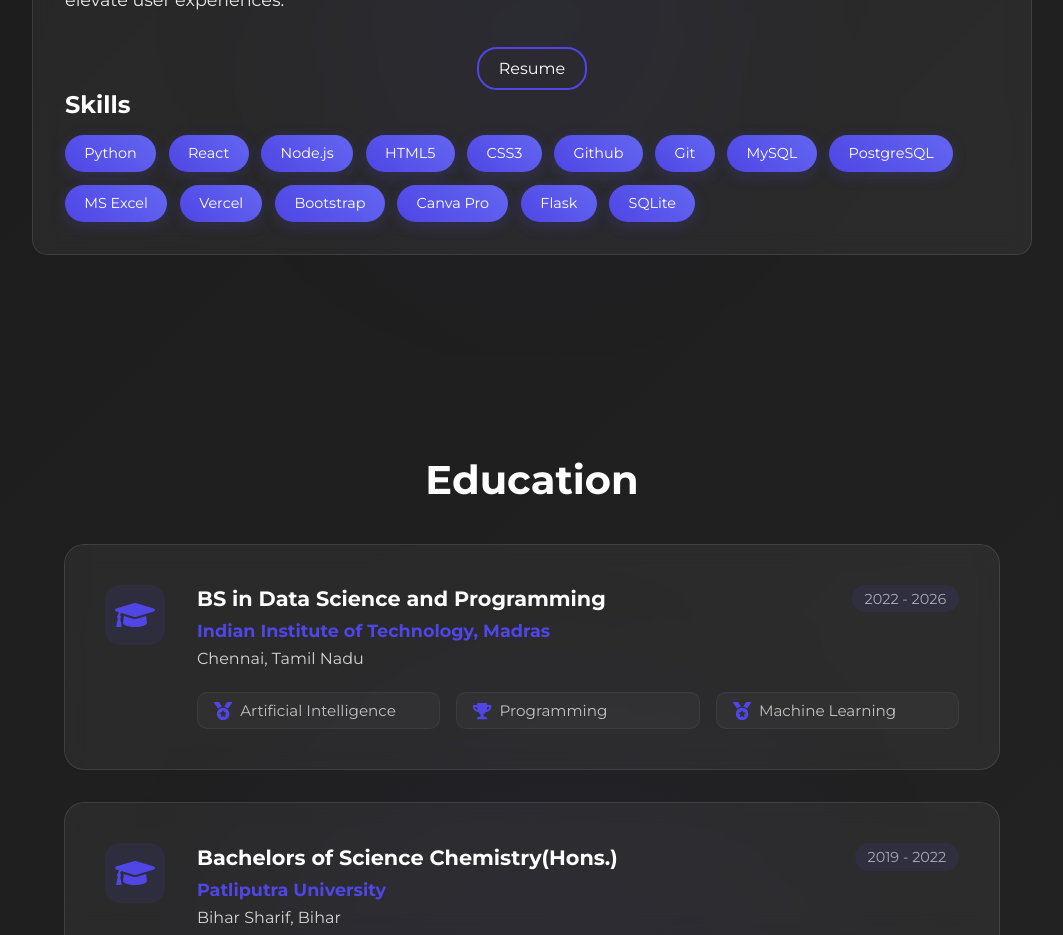
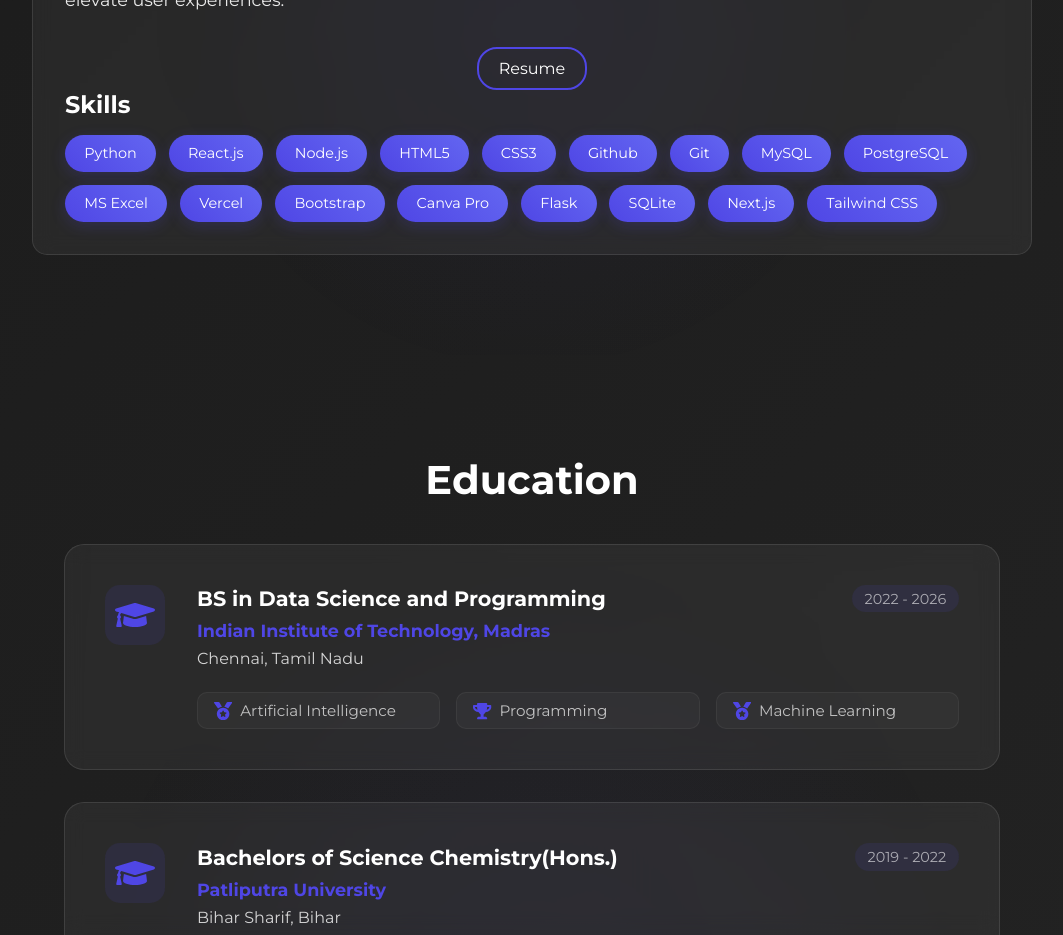
Before and after one commit to 22f3002362/portfolio, a React (Vite) app: page / in a window 1280 px wide. Shown: the part 1120-2055 px from the top of the page, without its empty margins (108-1171 px from the left). Built offline with nearby package versions, Linux system fonts and the light colour scheme.

Commit message:
added new skills

```diff
--- a/src/Components/About.jsx
+++ b/src/Components/About.jsx
@@ -30,7 +30,7 @@ function About() {
               <span style={{ "--delay": "0s" }} color="green">
                 Python
               </span>
-              <span style={{ "--delay": "0.1s" }}>React</span>
+              <span style={{ "--delay": "0.1s" }}>React.js</span>
               <span style={{ "--delay": "0.2s" }}>Node.js</span>
               <span style={{ "--delay": "0.3s" }}>HTML5</span>
               <span style={{ "--delay": "0.4s" }}>CSS3</span>
@@ -44,6 +44,8 @@ function About() {
               <span style={{ "--delay": "1.2s" }}>Canva Pro</span>
               <span style={{ "--delay": "1.3s" }}>Flask</span>
               <span style={{ "--delay": "1.4s" }}>SQLite</span>
+              <span style={{ "--delay": "1.5s" }}>Next.js</span>
+              <span style={{ "--delay": "1.6s" }}>Tailwind CSS</span>
             </div>
           </div>
         </div>
```
